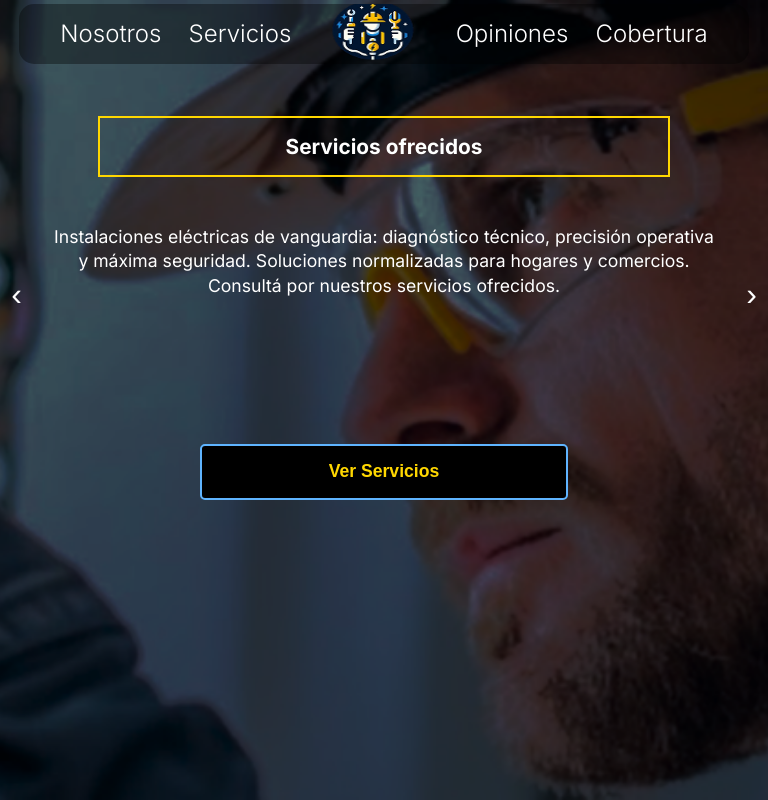
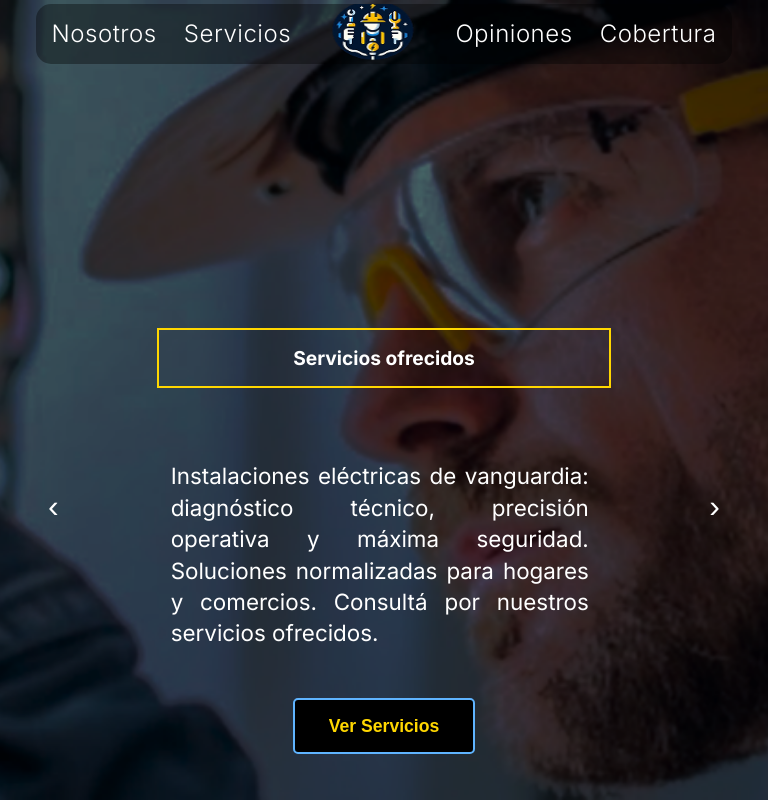
Before and after one commit to tomassale/Electricista, a Next.js app in the folder client/: page / in a window 768 px wide. Shown: the top 800 px of the page. Built offline with nearby package versions, Linux system fonts and the light colour scheme.

Commit message:
Added Tablet CSS

```diff
--- a/client/app/globals.scss
+++ b/client/app/globals.scss
@@ -1,112 +1,75 @@
-//TITLES
-@mixin titles{
+// VARIABLES (Breakpoints)
+$mobile: "max-width: 767px";
+$tablet: "min-width: 768px) and (max-width: 1024px";
+$notebook: "min-width: 1025px) and (max-width: 1440px) and (min-height: 768px) and (max-height: 900px";
+
+// MIXINS
+@mixin flex-center {
+  display: flex;
+  align-items: center;
+  justify-content: center;
+}
+
+@mixin titles {
   text-align: center;
   font-size: 2.5rem;
   padding-top: 1%;
   color: white;
+
+  @media (#{$mobile}), (#{$tablet}), (#{$notebook}) {
+    margin-top: 2%; // Ajuste general para responsive
+  }
 }
 
-//MIXINS
-@mixin turn($end){
-  @for $i from 1 through $end{
+@mixin turn($end) {
+  @for $i from 1 through $end {
     :nth-child(#{$i}) {
       animation-delay: $i * 0.2s;
     }
   }
 }
-@mixin fade($fade, $delay){
+
+@mixin fade($fade, $delay) {
   opacity: 0;
   animation: fade-#{$fade} 0.6s forwards;
   animation-delay: $delay;
 }
 
-//KEYFRAMES
-@keyframes scroll-infinite-left {
-  0% {
-    transform: translateX(0);
-  }
-  100% {
-    transform: translateX(-50%);
-  }
-}
-@keyframes scroll-infinite-right {
-  0% {
-    transform: translateX(-50%);
-  }
-  100% {
-    transform: translateX(0);
-  }
-}
-@keyframes slideInText {
-  0% {
-    opacity: 0;
-    transform: translateX(20px);
-  }
-  100% {
-    opacity: 1;
-    transform: translateX(0);
-  }
-}
-@keyframes fade-left{
-  0%{
-    opacity: 0;
-    transform: translateX(-10%);
-  }
-  100%{
-    opacity: 1;
-    transform: translateX(0);
-  }
-}
-@keyframes fade-right{
-  0%{
-    opacity: 0;
-    transform: translateX(10%);
-  }
-  100%{
-    opacity: 1;
-    transform: translateX(0);
-  }
-}
-@keyframes fade-up{
-  0%{
-    opacity: 0;
-    transform: translateY(40%);
-  }
-  100%{
-    opacity: 1;
-    transform: translateY(0);
-  }
-}
-@keyframes fade-down{
-  0%{
-    opacity: 0;
-    transform: translateY(-40%);
-  }
-  100%{
-    opacity: 1;
-    transform: translateY(0);
-  }
-}
+// KEYFRAMES (Sin cambios)
+@keyframes scroll-infinite-left { 0% { transform: translateX(0); } 100% { transform: translateX(-50%); } }
+@keyframes scroll-infinite-right { 0% { transform: translateX(-50%); } 100% { transform: translateX(0); } }
+@keyframes slideInText { 0% { opacity: 0; transform: translateX(20px); } 100% { opacity: 1; transform: translateX(0); } }
+@keyframes fade-left { 0% { opacity: 0; transform: translateX(-10%); } 100% { opacity: 1; transform: translateX(0); } }
+@keyframes fade-right { 0% { opacity: 0; transform: translateX(10%); } 100% { opacity: 1; transform: translateX(0); } }
+@keyframes fade-up { 0% { opacity: 0; transform: translateY(40%); } 100% { opacity: 1; transform: translateY(0); } }
+@keyframes fade-down { 0% { opacity: 0; transform: translateY(-40%); } 100% { opacity: 1; transform: translateY(0); } }
 
-*{
+// RESET & BASE
+* {
   margin: 0;
   padding: 0;
   overflow: hidden;
-  a, button{
+  a, button {
     text-decoration: none;
     color: inherit;
     user-select: none;
   }
-  h1{
-    @include titles();
-  }
+  h1 { @include titles(); }
 }
 
+body {
+  height: 100%;
 
-body{
-  height: 100%;
-  //Components
-  .header{
+  @media (#{$mobile}) {
+    min-height: 100dvh;
+    -webkit-tap-highlight-color: transparent;
+  }
+  @media (#{$tablet}), (#{$notebook}) {
+    -webkit-tap-highlight-color: transparent;
+  }
+
+  // --- HEADER ---
+  .header {
     background-color: rgba(0, 0, 0, 0.374);
     color: white;
     font-size: 1.5rem;
@@ -116,43 +79,62 @@ body{
     padding: 0 2%;
     box-sizing: border-box;
     border-radius: 15px;
-    nav{
-      display: flex;
-      align-items: center;
-      justify-content: center;
+
+    @media (#{$mobile}) { font-size: 0.8rem; width: auto; }
+
+    nav {
+      @include flex-center;
       gap: 4rem;
       height: 7.5vh;
-      a{
-        display: inline-flex;
-        align-items: center;
-        justify-content: center;
+
+      @media (#{$mobile}), (#{$tablet}) { gap: 1.7rem; }
+
+      a {
+        @include flex-center;
         font-weight: 300;
         letter-spacing: 0.5px;
+        &:hover { transform: translateY(-1px); }
+
+        @media (#{$mobile}) { letter-spacing: 0; }
       }
-      a:hover{
-        transform: translateY(-1px);
-      }
-      a:focus-visible{
-        outline: 3px solid rgba(96, 214, 105, 0.85);
-        outline-offset: 3px;
+
+      .headerLogo {
+        @media (#{$mobile}) { display: none; }
       }
     }
   }
+
+  // --- EMERGENCY BUTTON ---
   .emergency {
     display: flex;
     position: fixed;
     right: 3vw;
     bottom: 7vh;
-    a{ padding: 1rem }
+    a { padding: 1rem; }
+
+    @media (#{$mobile}), (#{$notebook}) {
+      bottom: 3vh;
+      a { padding: 0.4rem; }
+    }
   }
-  //Páge
-  .nosotros{
+
+  // --- SECCION NOSOTROS ---
+  .nosotros {
     display: flex;
     color: white;
 
-    .texto{
+    // Layout Changes
+    @media (#{$mobile}) { flex-direction: column-reverse; padding: 2rem 0; height: auto; width: 100%; }
+    @media (#{$tablet}) { flex-direction: column; height: auto; width: 100%; }
+    @media (#{$notebook}) { height: auto; width: 100%; padding: 2rem 0; }
+
+    .texto {
       width: 50vw;
-      p{
+      @media (#{$mobile}) { width: 100%; margin: 0; }
+      @media (#{$tablet}) { margin: 0; display: contents; } // Truco del order
+      @media (#{$notebook}) { margin: 0; }
+
+      p {
         @include fade(left, 0.2s);
         height: max-content;
         width: 49rem;
@@ -160,14 +142,35 @@ body{
         text-align: justify;
         line-height: 1.5;
         margin: 12rem 10rem 14rem 10rem;
+
+        @media (#{$mobile}) { display: none; }
+        @media (#{$tablet}) {
+          order: 1; margin: 5rem 2rem; font-size: 1.4rem;
+          justify-content: center; align-self: center; width: 40rem;
+        }
+        @media (#{$notebook}) { width: 32rem; margin: 5rem 5rem; font-size: 1.5rem; }
       }
-      .botones{
+
+      .botones {
         margin-left: 17.5%;
+        display: flex;
         @include fade(up, 1.3s);
-        a{
-          display: inline-flex;
-          align-items: center;
-          justify-content: center;
+
+        @media (#{$mobile}) {
+          display: flex; justify-content: center; width: 100%;
+          gap: 1rem; margin-top: 15%; margin-left: 0;
+        }
+        @media (#{$tablet}) {
+          order: 3; display: flex; justify-content: center;
+          width: 100%; gap: 1rem; margin-left: 0;
+        }
+        @media (#{$notebook}) {
+          display: flex; justify-content: center; width: 100%;
+          gap: 1rem; margin-top: 30%; margin-left: 5%;
+        }
+
+        a {
+          @include flex-center;
           height: 4.5rem;
           width: 17rem;
           border-radius: 5px;
@@ -176,21 +179,24 @@ body{
           font-weight: 700;
           letter-spacing: 0.5px;
           color: white;
-          text-shadow:
-            -1px -1px 0 #000,
-             1px -1px 0 #000,
-            -1px  1px 0 #000,
-             1px  1px 0 #000,
-             0px  2px 2px #000;
+          text-shadow: -1px -1px 0 #000, 1px -1px 0 #000, -1px 1px 0 #000, 1px 1px 0 #000, 0px 2px 2px #000;
+
+          @media (#{$mobile}) { margin: 0; width: 40%; height: 3rem; font-size: 1.5rem; }
+          @media (#{$tablet}) { margin: 0; width: 30%; height: 3rem; margin-top: 10%; font-size: 1.5rem; }
+          @media (#{$notebook}) { margin: 0; width: 40%; height: 3rem; font-size: 1.5rem; }
         }
       }
     }
+
     .slides {
       flex: 1;
       display: flex;
       gap: 2rem;
       margin-top: 3%;
       @include fade(right, 0.7s);
+
+      @media (#{$mobile}) { gap: 1rem; width: 100%; padding: 0; margin-top: 1rem; }
+      @media (#{$tablet}) { order: 2; gap: 1rem; width: 100%; padding: 0; margin-top: 0; }
 
       .slides-arrow {
         background: transparent;
@@ -205,13 +211,18 @@ body{
         flex-shrink: 0;
 
         &:hover { transform: scale(1.1); }
+
+        @media (#{$mobile}) { font-size: 2rem; padding: 10rem 0.7rem; margin: 0; }
+        @media (#{$tablet}) { font-size: 2rem; padding: 10rem 3rem; margin: 0; }
+        @media (#{$notebook}) { font-size: 4rem; padding: 10rem 3.3rem; }
       }
 
       .slides-card {
         display: flex;
         flex-direction: column;
-        align-items: center;
-        justify-content: center;
+        @include flex-center;
+
+        @media (#{$mobile}), (#{$tablet}) { max-width: 100%; align-items: center; }
       }
 
       .slides-title {
@@ -222,10 +233,11 @@ body{
         border: 2px solid #FFD700;
         width: 500px;
         height: 180px;
-        display: flex;
-        align-items: center;
-        justify-content: center;
+        @include flex-center;
         background: transparent;
+
+        @media (#{$mobile}), (#{$tablet}) { width: 80%; height: auto; padding: 1rem; font-size: 1.2rem; }
+        @media (#{$notebook}) { width: 85%; height: auto; padding: 1rem; font-size: 1.3rem; }
       }
 
       .slides-text {
@@ -236,12 +248,14 @@ body{
         width: 100%;
         margin-top: 2.5rem;
         min-height: 300px;
+
+        @media (#{$mobile}) { font-size: 1.1rem; min-height: 140px; margin-top: 1rem; text-align: center; padding-bottom: 2rem; }
+        @media (#{$tablet}) { width: 80%; padding: 2rem 3rem; font-size: 1.4rem; min-height: 120px; text-align: justify; }
+        @media (#{$notebook}) { font-size: 1.45rem; }
       }
 
       .slides-button {
-        display: flex;
-        align-items: center;
-        justify-content: center;
+        @include flex-center;
         margin: 15% auto 0 auto;
         width: 16rem;
         height: 5rem;
@@ -251,13 +265,13 @@ body{
         background-color: #000;
         border: 2px solid #5fb4ff;
         border-radius: 5px;
-        text-decoration: none;
         transition: all 0.3s ease;
 
-        &:hover {
-          cursor: pointer;
-          background-color: #daff3627;
-        }
+        &:hover { cursor: pointer; background-color: #daff3627; }
+
+        @media (#{$mobile}) { width: 55%; height: 3.5rem; margin-top: 10%; font-weight: 600; font-size: 1.1rem; }
+        @media (#{$tablet}) { width: 35%; height: 3.5rem; margin-top: 2%; font-weight: 600; font-size: 1.1rem; }
+        @media (#{$notebook}) { width: 55%; height: 3.5rem; margin-top: 10%; font-weight: 400; font-size: 1.4rem; }
       }
 
       .anim-text {
@@ -266,15 +280,23 @@ body{
       }
     }
   }
+
+  // --- SECCION SERVICIOS ---
   .servicios {
     .cards {
       display: grid;
       grid-template-columns: repeat(4, 1fr);
       width: 75%;
-      margin: 0 auto;
+      margin: 2% auto 0;
       justify-items: center;
       align-items: center;
-      margin-top: 2%;
+      gap: 1rem;
+
+      // Flex en mobile/tablet
+      @media (#{$mobile}) { display: flex; flex-wrap: wrap; justify-content: center; width: 90%; margin: 5% auto 0; }
+      @media (#{$tablet}) { display: flex; flex-wrap: wrap; justify-content: center; width: 90%; margin: 10% auto 0; }
+      @media (#{$notebook}) { display: flex; flex-wrap: wrap; justify-content: center; width: 90%; }
+
       .card {
         @include fade(up, 0.6s);
         width: 13vw;
@@ -284,18 +306,21 @@ body{
         overflow: hidden;
         margin-top: 5%;
 
+        @media (#{$mobile}), (#{$tablet}) { height: 18vh; width: 25vw; flex-shrink: 0; margin-top: 1%; }
+        @media (#{$notebook}) { height: 28vh; width: 18vw; flex-shrink: 0; margin-top: 1%; }
+
         .descripcion {
           position: absolute;
           inset: 0;
-          display: flex;
-          align-items: center;
-          justify-content: center;
+          @include flex-center;
           color: white;
           opacity: 0;
           transition: opacity 0.3s ease;
           z-index: 2;
           text-align: center;
           padding: 1rem;
+
+          @media (#{$mobile}), (#{$tablet}), (#{$notebook}) { font-size: .7rem; }
         }
 
         .title {
@@ -306,19 +331,18 @@ body{
           width: 80%;
           height: 20%;
           border-radius: 10%;
-          display: flex;
-          align-items: center;
-          justify-content: center;
+          @include flex-center;
           background: rgba(60, 60, 60, 0.384);
-          -webkit-backdrop-filter: blur(10px);
+          backdrop-filter: blur(10px);
           z-index: 2;
           mask-image: radial-gradient(circle, black 100%);
-          -webkit-mask-image: radial-gradient(circle, black 100%);
           color: white;
           font-size: 1rem;
           font-weight: 500;
           letter-spacing: 0.5px;
           text-align: center;
+
+          @media (#{$mobile}), (#{$tablet}), (#{$notebook}) { font-size: .65rem; height: 25%; justify-content: center; }
         }
 
         &::after {
@@ -334,35 +358,42 @@ body{
         &:hover {
           transform: translateY(-8px);
           box-shadow: 0 12px 24px rgba(0, 0, 0, 0.6);
-          .descripcion {
-            opacity: 1;
-          }
-          &::after {
-            opacity: 1;
+          .descripcion, &::after { opacity: 1; }
+
+          @media (#{$mobile}) {
+             .title { opacity: 0; }
           }
         }
-
       }
       @include turn(8);
     }
   }
-  .opiniones{
+
+  // --- SECCION OPINIONES ---
+  .opiniones {
     height: 100vh;
 
-    .carousel{
+    .carousel {
       display: flex;
       gap: 2rem;
       margin-top: 5rem;
       width: max-content;
 
-      &.carouselLeft{ animation: scroll-infinite-left 40s linear infinite }
-      &.carouselRight{ animation: scroll-infinite-right 40s linear infinite }
+      @media (#{$mobile}) { margin-top: 2.8rem; }
+      @media (#{$tablet}) { margin-top: 6rem; }
+      @media (#{$notebook}) { margin-top: 2.8rem; }
 
-      &:hover{
-        animation-play-state: paused;
+      &.carouselLeft { animation: scroll-infinite-left 40s linear infinite; }
+      &.carouselRight { animation: scroll-infinite-right 40s linear infinite; }
+
+      @media (#{$mobile}) {
+        &.carouselLeft { animation-duration: 60s; }
+        &.carouselRight { animation-duration: 60s; }
       }
 
-      .opinion-item{
+      &:hover { animation-play-state: paused; }
+
+      .opinion-item {
         max-width: 350px;
         background: white;
         border-radius: 16px;
@@ -375,415 +406,100 @@ body{
         flex-shrink: 0;
         position: relative;
 
+        @media (#{$mobile}) { width: 200px; height: 150px; }
+        @media (#{$tablet}) { width: 250px; height: 140px; }
+        @media (#{$notebook}) { width: 200px; height: 150px; }
 
-        .opinion-text{
+        .opinion-text {
           font-size: 1.1rem;
           line-height: 1.6;
           flex-grow: 1;
+
+          @media (#{$mobile}), (#{$tablet}), (#{$notebook}) { font-size: 0.8rem; }
         }
 
-        .opinion-person{
+        .opinion-person {
           font-size: 1rem;
           font-weight: 600;
           color: #9b9b9b;
           margin-top: auto;
+
+          @media (#{$mobile}), (#{$tablet}), (#{$notebook}) { font-size: 0.7rem; }
         }
-        .opinion-rating{
+
+        .opinion-rating {
           font-size: 1.5rem;
           display: flex;
           gap: 0.25rem;
-          align-items: center;
-          justify-content: center;
+          @include flex-center;
           margin-top: auto;
           margin-bottom: 0.5rem;
 
-          .star-filled{
-            color: #000;
-            font-weight: 900;
-          }
+          @media (#{$mobile}), (#{$tablet}), (#{$notebook}) { margin-bottom: -8%; }
 
-          .star-empty{
-            color: #9b9b9b;
-            font-weight: 900;
-          }
+          .star-filled { color: #000; font-weight: 900; }
+          .star-empty { color: #9b9b9b; font-weight: 900; }
         }
       }
     }
   }
 
-  .cobertura{
+  // --- SECCION COBERTURA ---
+  .cobertura {
     height: 100vh;
     width: 100vw;
-    h1{
-      margin-bottom: 5%;
-    }
-    div{
+
+    h1 { margin-bottom: 5%; }
+
+    div {
       display: flex;
       height: 50vh;
-      justify-content: center;
-      align-items: center;
-      .map{
+      @include flex-center;
+
+      @media (#{$mobile}), (#{$tablet}) { flex-direction: column-reverse; height: auto; }
+      @media (#{$notebook}) { margin-top: 1%; height: auto; }
+
+      .map {
         width: 50%;
         @include fade(left, 0.3s);
+
+        @media (#{$mobile}) { width: 90%; height: 200px; margin-top: 1rem; }
+        @media (#{$tablet}) { width: 90%; height: 350px; margin-top: 1rem; }
+        @media (#{$notebook}) { width: 90%; height: 380px; }
       }
-      .zonas{
+
+      .zonas {
         flex-wrap: wrap;
         min-width: 40%;
         max-height: 95%;
-        .coverageitem{
+
+        @media (#{$mobile}), (#{$tablet}), (#{$notebook}) {
+           display: grid; grid-template-columns: repeat(2, 1fr); gap: 0.5rem; width: 90%; justify-content: center;
+        }
+        @media (#{$notebook}) { margin-left: 3%; }
+
+        .coverageitem {
           @include fade(up, 0.5s);
           color: black;
           width: 45%;
           height: 7vh;
           margin-left: 1%;
           background-color: #EEEEEE;
-          p{
-            text-align: center;
-          }
+
+          @media (#{$mobile}) { width: 100%; height: 5vh; margin: 0; }
+          @media (#{$tablet}) { width: 100%; height: 6vh; margin: 0; }
+          @media (#{$notebook}) { width: 90%; height: 8vh; margin: 0; }
+
+          p { text-align: center; }
         }
+
         @include turn(10);
-        .coverageitem:hover{
+
+        .coverageitem:hover {
           background-color: black;
           color: #FFD700;
-
         }
       }
     }
   }
 }
-
-/* Mobile*/
-@media (max-width: 767px){
-  body{
-    min-height: 100dvh;
-    h1{
-      margin-top: 2%;
-    }
-    -webkit-tap-highlight-color: transparent;
-    user-select: none;
-    .header{
-      font-size: 0.8rem;
-      width: auto;
-      nav{
-        gap: 1.7rem;
-        a{
-          letter-spacing: 0;
-        }
-        .headerLogo{
-          display: none;
-        }
-      }
-    }
-    .emergency{
-      bottom: 3vh;
-        a{ padding: 0.4rem}
-    }
-    .nosotros {
-      flex-direction: column-reverse;
-      height: auto;
-      width: 100%;
-      padding: 2rem 0;
-      .slides {
-        gap: 1rem;
-        width: 100%;
-        padding: 0;
-        margin-top: 1rem;
-        .slides-arrow {
-          font-size: 2rem;
-          padding: 10rem 0.7rem;
-          margin: 0;
-        }
-        .slides-card {
-          max-width: 100%;
-          align-items: center;
-        }
-        .slides-title {
-          width: 80%;
-          height: auto;
-          padding: 1rem;
-          font-size: 1.3rem;
-        }
-        .slides-text {
-          font-size: 1.1rem;
-          min-height: 120px;
-          margin-top: 3rem;
-          text-align: center;
-          padding-bottom: 2rem;
-        }
-        .slides-button {
-          width: 55%;
-          height: 3.5rem;
-          margin-top: 10%;
-          font-weight: 600;
-          font-size: 1.1rem;
-        }
-      }
-
-      .texto {
-        width: 100%;
-        margin: 0;
-        p { display: none }
-        .botones {
-          display: flex;
-          justify-content: center;
-          width: 100%;
-          gap: 1rem;
-          margin-top: 30%;
-          margin-left: 0;
-          a {
-            margin: 0;
-            width: 40%;
-            height: 3rem;
-            font-size: 1.5rem;
-          }
-        }
-      }
-    }
-    .servicios {
-      .cards {
-        display: flex;
-        flex-wrap: wrap;
-        justify-content: center;
-        width: 90%;
-        margin: 5% auto 0;
-        gap: 1rem;
-
-        .card {
-          height: 18vh;
-          width: 25vw;
-          flex-shrink: 0;
-          margin-top: 1%;
-          .descripcion{
-            font-size: .7rem;
-          }
-          .title{
-            font-size: .65rem;
-            height: 25%;
-            justify-content: center;
-          }
-          &:hover{
-            .title{
-              opacity: 0;
-            }
-          }
-        }
-      }
-    }
-    .opiniones{
-      .carousel{
-        margin-top: 2.8rem;
-        &.carouselLeft{ animation: scroll-infinite-left 60s linear infinite }
-        &.carouselRight{ animation: scroll-infinite-right 60s linear infinite }
-        .opinion-item{
-          width: 200px;
-          height: 150px;
-          .opinion-text{
-            font-size: 0.8rem;
-          }
-          .opinion-person{
-            font-size: 0.7rem;
-          }
-          .opinion-rating{
-            margin-bottom: -8%;
-          }
-        }
-      }
-    }
-    .cobertura{
-      h1{
-        margin-bottom: 5%;
-      }
-      div{
-        flex-direction: column-reverse;
-        height: auto;
-
-        .map{
-          width: 90%;
-          height: 200px;
-          margin-top: 1rem;
-        }
-        .zonas{
-          display: grid;
-          grid-template-columns: repeat(2, 1fr);
-          gap: 0.5rem;
-          width: 90%;
-          justify-content: center;
-          .coverageitem{
-            width: 100%;
-            height: 5vh;
-            margin: 0;
-          }
-        }
-      }
-    }
-  }
-}
-
-/* Tablet */
-@media (min-width: 768px) and (max-width: 1023px){
-  body{
-    min-height: 100dvh;
-    h1{
-      margin-top: 2%;
-    }
-    -webkit-tap-highlight-color: transparent;
-    user-select: none;
-    .header{
-      width: auto;
-      nav{
-        gap: 1.7rem;
-        a{
-          letter-spacing: 0;
-        }
-      }
-    }
-    .emergency{
-      bottom: 3vh;
-        a{ padding: 0.4rem}
-    }
-    .nosotros {
-      flex-direction: column-reverse;
-      height: auto;
-      width: 100%;
-      padding: 2rem 0;
-      .slides {
-        gap: 1rem;
-        width: 100%;
-        padding: 0;
-        margin-top: 1rem;
-        .slides-arrow {
-          font-size: 2rem;
-          padding: 10rem 0.7rem;
-          margin: 0;
-        }
-        .slides-card {
-          max-width: 100%;
-          align-items: center;
-        }
-        .slides-title {
-          width: 80%;
-          height: auto;
-          padding: 1rem;
-          font-size: 1.3rem;
-        }
-        .slides-text {
-          font-size: 1.1rem;
-          min-height: 120px;
-          margin-top: 3rem;
-          text-align: center;
-          padding-bottom: 2rem;
-        }
-        .slides-button {
-          width: 55%;
-          height: 3.5rem;
-          margin-top: 10%;
-          font-weight: 600;
-          font-size: 1.1rem;
-        }
-      }
-      .texto {
-        width: 100%;
-        margin: 0;
-        p {
-
-        }
-        .botones {
-          display: flex;
-          justify-content: center;
-          width: 100%;
-          gap: 1rem;
-          margin-top: 30%;
-          margin-left: 0;
-          a {
-            margin: 0;
-            width: 40%;
-            height: 3rem;
-            font-size: 1.5rem;
-          }
-        }
-      }
-    }
-    .servicios {
-      .cards {
-        display: flex;
-        flex-wrap: wrap;
-        justify-content: center;
-        width: 90%;
-        margin: 10% auto 0;
-        gap: 1rem;
-
-        .card {
-          height: 18vh;
-          width: 25vw;
-          flex-shrink: 0;
-          margin-top: 1%;
-          .descripcion{
-            font-size: .7rem;
-          }
-          .title{
-            font-size: .65rem;
-            height: 25%;
-            justify-content: center;
-          }
-          &:hover{
-            .title{
-              opacity: 0;
-            }
-          }
-        }
-      }
-    }
-    .opiniones{
-      .carousel{
-        margin-top: 2.8rem;
-        &.carouselLeft{ animation: scroll-infinite-left 60s linear infinite }
-        &.carouselRight{ animation: scroll-infinite-right 60s linear infinite }
-        .opinion-item{
-          width: 200px;
-          height: 150px;
-          .opinion-text{
-            font-size: 0.8rem;
-          }
-          .opinion-person{
-            font-size: 0.7rem;
-          }
-          .opinion-rating{
-            margin-bottom: -8%;
-          }
-        }
-      }
-    }
-    .cobertura{
-      h1{
-        margin-bottom: 5%;
-      }
-      div{
-        flex-direction: column-reverse;
-        height: auto;
-
-        .map{
-          width: 90%;
-          height: 200px;
-          margin-top: 1rem;
-        }
-        .zonas{
-          display: grid;
-          grid-template-columns: repeat(2, 1fr);
-          gap: 0.5rem;
-          width: 90%;
-          justify-content: center;
-          .coverageitem{
-            width: 100%;
-            height: 5vh;
-            margin: 0;
-          }
-        }
-      }
-    }
-  }
-}
-
-/* Notebook */
-@media (min-width: 1024px) and (max-width: 1439px){
-
-}
```
Also changed, not shown: 1 other file (tests, documents, lock files or other folders).
